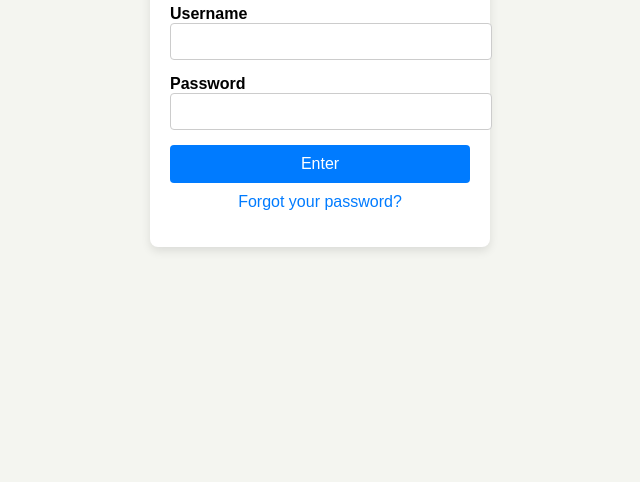
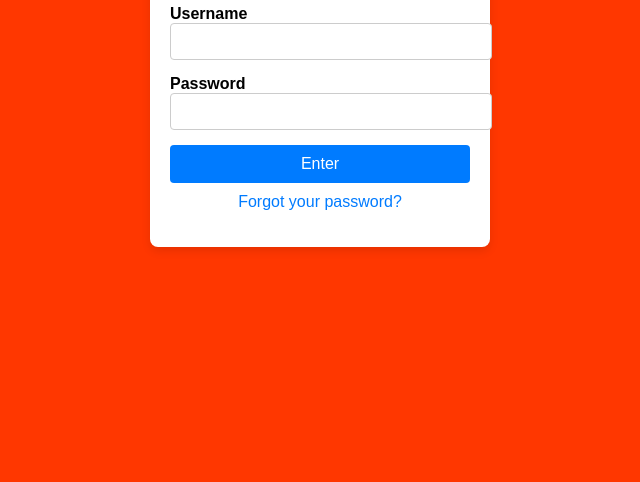
Before and after one commit to daniasefa/TEST, a plain HTML site: page index.html in a window 1280 px wide. Shown: the part 318-800 px from the top of the page, without its empty margins (320-960 px from the left). Drawn offline with Linux system fonts and the light colour scheme.

Commit message:
cambiar el color a rojo

```diff
--- a/styles.css
+++ b/styles.css
@@ -1,6 +1,6 @@
 body {
     font-family: Arial, sans-serif;
-    background-color: #f4f5f0;
+    background-color: hsl(13, 100%, 50%);
     display: flex;
     justify-content: center;
     align-items: center;
```
